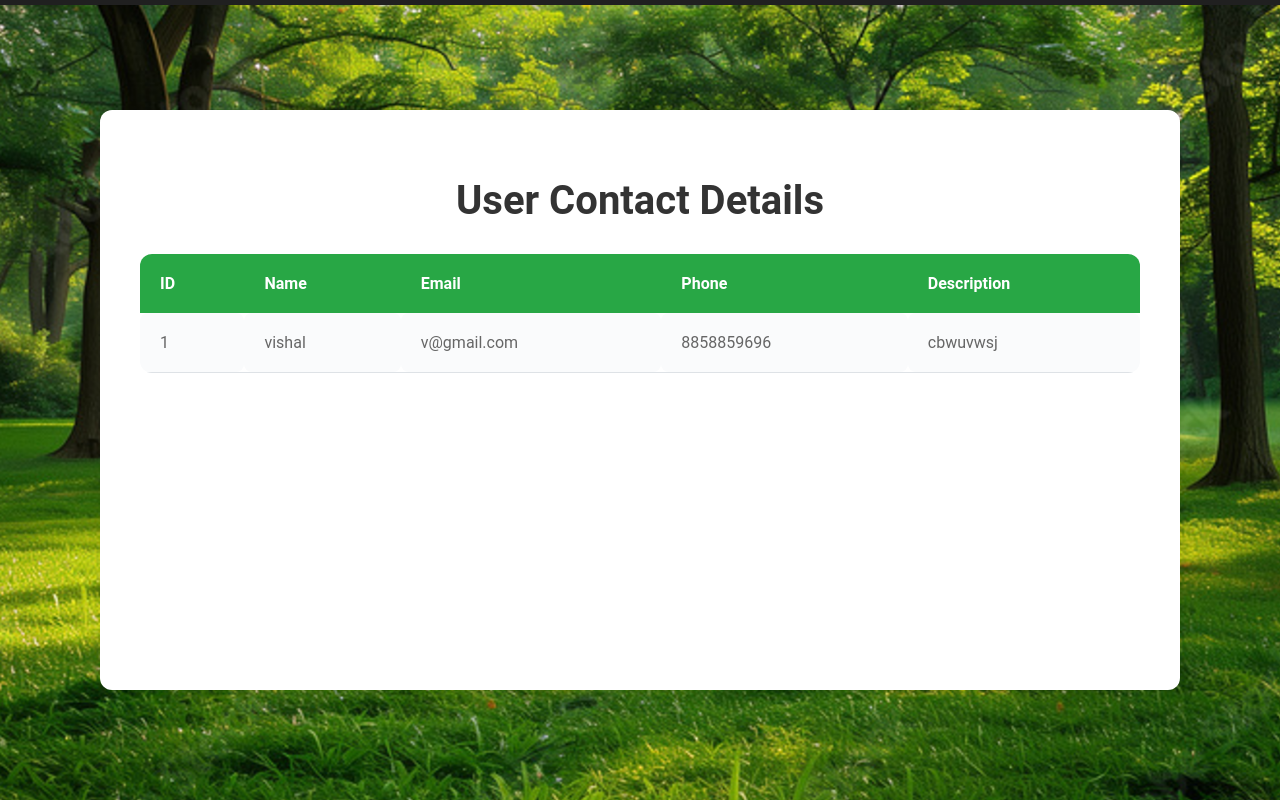
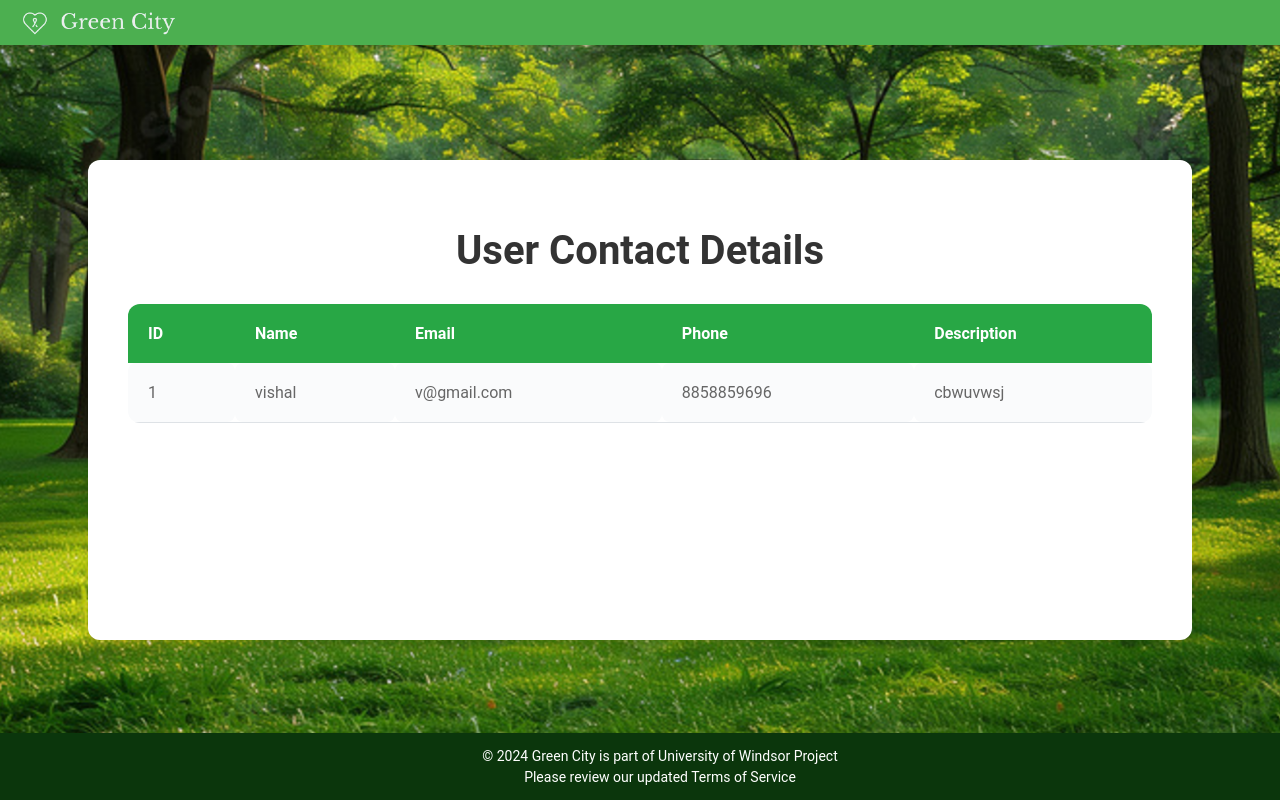
Before and after one commit to anoopmanikantas/COMP8347-Final-project-Green-City, a Django app: page /admincontactinfo/ in a window 1280 px wide. Run offline with Django 5.2, Linux system fonts and the light colour scheme; data comes from the database, SQL or seed files in the repository; both versions use the stored data as it was after the commit; parts of the project's set-up code (start-up, migrations or seed data) failed here and were passed over.

Commit message:
changes in admincontactinfo

```diff
--- a/myapp/templates/admin/admin_contact_info.css
+++ b/myapp/templates/admin/admin_contact_info.css
@@ -10,11 +10,51 @@ body {
     align-items: center;
     height: 100vh;
 }
+.top-bar {
+    background-color: #4CAF50; /* Adjust color as needed */
+    padding: 10px 20px;
+    width: 100%;
+    box-shadow: 0 4px 8px rgba(0, 0, 0, 0.1);
+    display: flex;
+    align-items: center;
+    justify-content: space-between;
+    position: fixed;
+    top: 0;
+    left: 0;
+    z-index: 10;
+}
+
+.top-bar img {
+     height: 25px; /* Decrease the height to make the logo smaller */
+    width: auto;  /* Ensure logo fits within the new height */
+}
+
+.top-bar * {
+    margin: 0; /* Ensure no margin is causing extra height */
+}
+
+.footer-bottom {
+    background-color: #0b360c; /* Semi-transparent black background */
+    color: #fff;
+    padding: 10px 20px;
+    width: 100%;
+    position: fixed;
+    bottom: 0;
+    left: 0;
+    text-align: center;
+}
+
+.footer-bottom p {
+    margin: 5px 0;
+    font-size: 14px;
+}
+
 
 .container {
     width: 80%;
-    max-width: 1000px;  /* Increase max width */
-    min-height: 500px;  /* Set a minimum height */
+    height: 400px;
+    /*max-width: 1000px;  !* Increase max width *!*/
+    /*min-height: 500px;  !* Set a minimum height *!*/
     background: #ffffff;
     padding: 40px;  /* Increase padding */
     box-shadow: 0 4px 12px rgba(0, 0, 0, 0.1);  /* Slightly bigger shadow */
@@ -24,6 +64,9 @@ body {
     flex-direction: column;
     align-items: center;
 }
+
+
+
 
 h1 {
     color: #333;
--- a/myapp/templates/admin/admin_dashboard.html
+++ b/myapp/templates/admin/admin_dashboard.html
@@ -7,7 +7,7 @@
 <body>
     <h2>Admin Dashboard</h2>
 <div style="text-align: center; margin-bottom: 20px;">
-        <a href="{% url 'myapp:contact_list' %}" class="admin-btn login-btn">Admin Login</a>
+        <a href="{% url 'myapp:contact_list' %}" class="admin-btn login-btn">User Contact Details</a>
     </div>
 
     <div class="search-filter-container">
--- a/myapp/templates/admin/admincontactinfo.html
+++ b/myapp/templates/admin/admincontactinfo.html
@@ -1,13 +1,15 @@
 <!-- templates/admin/contact_info.html -->
 {% load static %}
 {% block content %}
-<!DOCTYPE html>
-<html>
+
 <head>
     <title>Contact Info</title>
     <link rel="stylesheet" type="text/css" href="{% static 'admin/admin_contact_info.css' %}">
 </head>
 <body>
+<div class="top-bar">
+    <img src="{% static 'admin/adminlogo.png' %}" alt="Logo">
+</div>
     <div class="container">
         <h1>User Contact Details</h1>
         <table>
@@ -34,5 +36,9 @@
         </table>
     </div>
 </body>
-</html>
+<div class="footer-bottom">
+    <p>© 2024 Green City is part of University of Windsor Project</p>
+    <p>Please review our updated Terms of Service</p>
+</div>
+
 {% endblock %}
```
Also changed, not shown: db.sqlite3.
